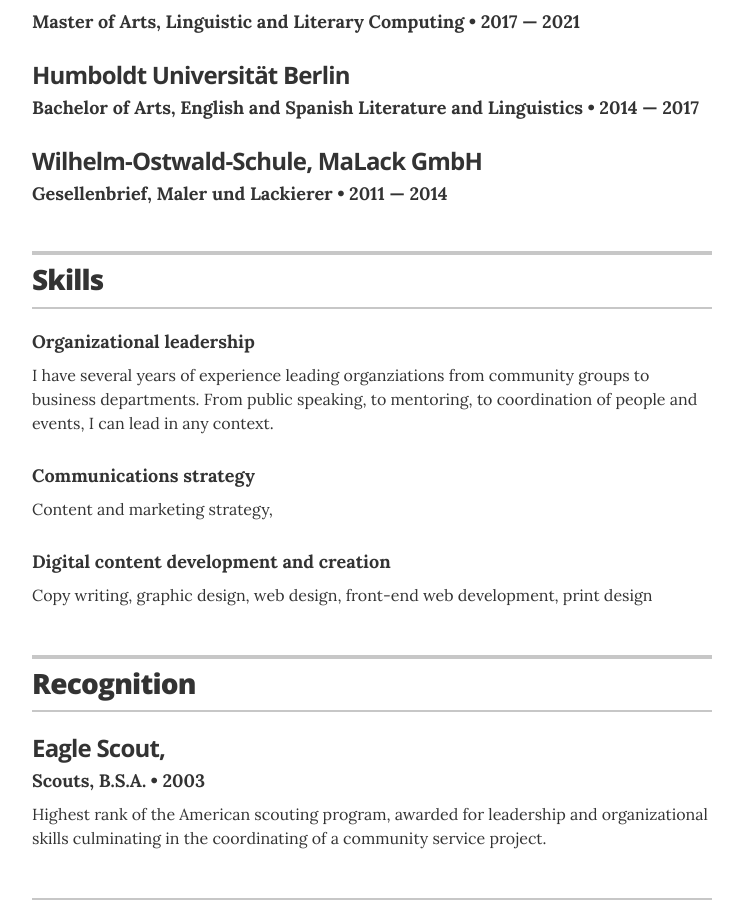
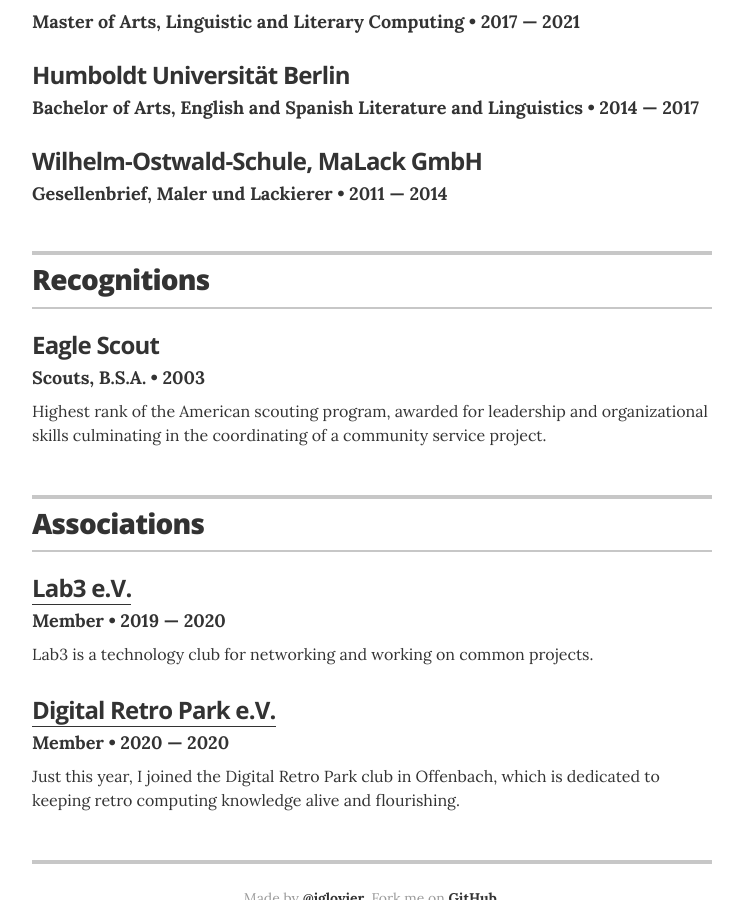
Before and after one commit to BrianInGermany/brian-profile, a Jekyll site: the page built from index.html, in a window 1280 px wide and 900 px high, scrolled down 866 px. Shown: the whole window, without its empty margins (268-1011 px from the left). Built offline with Jekyll 4.4.1, drawn with Linux system fonts in a browser that asks for light colours.

Commit message:
edit config

```diff
--- a/_config.yml
+++ b/_config.yml
@@ -36,7 +36,7 @@
 resume_section_experience:      true
 resume_section_education:       true
 resume_section_projects:        false
-resume_section_skills:          true
+resume_section_skills:          false
 resume_section_recognition:     true
 resume_section_links:           false
 resume_section_associations:    true
--- a/_data/recognitions.yml
+++ b/_data/recognitions.yml
@@ -1,5 +1,5 @@
 # Recognitions
-- award: Eagle Scout,
+- award: Eagle Scout
   organization: Scouts, B.S.A.
   year: "2003"
   summary: Highest rank of the American scouting program, awarded for leadership and organizational skills culminating in the coordinating of a community service project.
--- a/_layouts/resume.html
+++ b/_layouts/resume.html
@@ -140,7 +140,7 @@
       <section class="content-section">
 
         <header class="section-header">
-          <h2>Recognition</h2>
+          <h2>Recognitions</h2>
         </header>
 
         {% for recognition in site.data.recognitions %}
```
